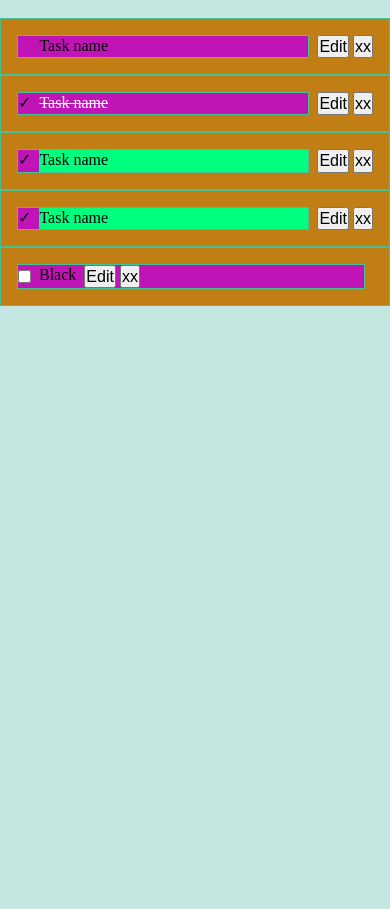
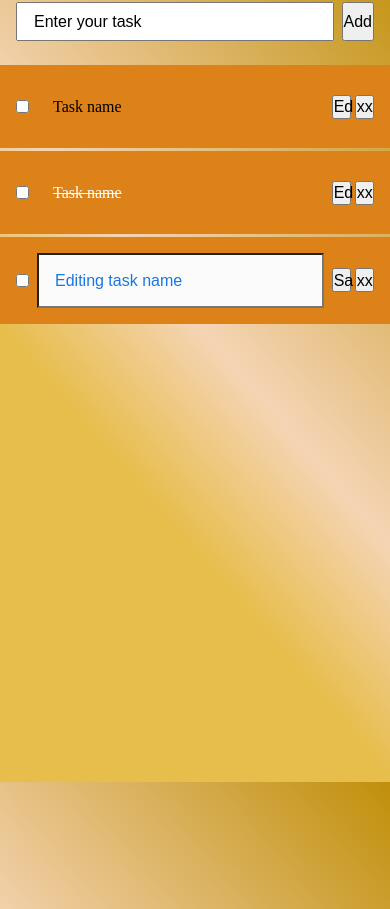
Before and after one commit to rubigit/htmlstructure, a plain HTML site: page index.html in a window 390 px wide. Shown: the part 62-971 px from the top of the page. Before the commit the page ends 924 px from the top, so only its background shows below. Drawn offline with Linux system fonts and the light colour scheme.

Commit message:
Add structure for list items. Add feature to make it responsive

```diff
--- a/css/style.css
+++ b/css/style.css
@@ -7,12 +7,12 @@ html, body {
 body {
 	min-height: 100vh;
   	margin:0;
-	background: rgb(196,231,226);
-	/* background: linear-gradient(229deg,
-	rgba(196,231,226,1) 0%, rgba(223,196,231,1) 47%,
-	rgba(196,225,231,1) 65%);
+	background: rgb(245, 212, 180);
+	background: linear-gradient(229deg,
+	rgb(192, 144, 11) 0%, rgba(245, 212, 180) 47%,
+	rgb(231, 189, 75) 65%);
 	background-repeat: no-repeat;
-    background-attachment: fixed; */
+    background-attachment: fixed;
 
 }
 
@@ -65,7 +65,7 @@ html{
 
 .topHeader{
     display: grid;
-    grid-template-columns: auto 2fr;
+
     gap: calc(var(--pad-gap)/2);
     padding: calc(var(--pad-gap)*1.5) var(--pad-gap);
 
@@ -78,6 +78,7 @@ html{
     display: flex;
     flex:1 1 auto;
     align-items: center;
+    justify-content: center;
     gap: calc(var(--pad-gap)/2);
 
     /* border:0.02em solid rgb(70, 194, 146); */
@@ -93,13 +94,14 @@ html{
 }
 
 
-.appName{
+/* .appName{
     display: none;
-}
+} */
 
 .topForm{
-    display: flex;
-    flex:1 1 auto;
+   display: grid;
+    grid-template-columns: 2fr auto;
+    /* flex:1 1 auto; */
     gap: calc(var(--pad-gap)/2);
 
     /* border:0.02em solid rgb(70, 194, 146); */
@@ -107,8 +109,18 @@ html{
 }
 
 .taskInput{
-    display: flex;
-    flex:1 1 auto;
+    /* display: flex;
+    flex:1 2 auto;
+    flex-shrink: 2;
+    flex-grow: 1; */
+    padding: calc(var(--pad-gap)/2) var(--pad-gap);
+    /* width: 100% */
+}
+
+.addTask{
+    /* width: 2em; */
+    /* flex-shrink: 1;
+    flex-wrap: wrap; */
 }
 
 
@@ -116,8 +128,11 @@ html{
 /* :::::::::::::::LIST OF TASK SECTION ::::::::::::::::::::::::: */
 
 .rootItem{
+    display: flex;
+    flex-direction: column;
     min-height: 100vh;
     padding: 0;
+    gap: calc(var(--pad-gap)/6);
 
     /* background-color: rgb(255, 255, 255); */
 }
@@ -128,30 +143,34 @@ html{
     padding: var(--pad-gap);
     gap: calc(var(--pad-gap)/2);
 
-    border:0.02em solid rgb(70, 194, 146);
-    background-color: rgb(192, 126, 20);
+    align-items: center;
+
+    /* border:0.02em solid rgb(70, 194, 146); */
+    background-color: rgb(221, 129, 25);
 }
 
 .checkItem{
     display: flex;
+    flex: 0 2 auto;
     gap: calc(var(--pad-gap)/2);
-    border:0.02em solid rgb(70, 194, 146);
-    background-color: rgb(192, 20, 183);
-}
-
-
-.checkmarkUnchecked{
-    visibility: hidden;
-}
+    align-items: center;
 
 
 
 
-
-.checkmarkChecked{
-    visibility: visible;
+    /* border:0.02em solid rgb(70, 194, 146); */
+    /* background-color: rgb(192, 20, 183);    */
 }
 
+.checkbox{
+    flex-shrink: 3;
+}
+
+.labelTaskName{
+    width: 100%;
+    padding: var(--pad-gap);
+    flex-shrink: 3;
+}
 
 .itemTaskNameChecked{
     color: rgb(255, 255, 255);
@@ -160,22 +179,21 @@ html{
 
 .itemTaskNameUnchecked{
     color: rgb(0, 0, 0);
-    text-decoration: none;
 }
 
 .itemTaskNameEdit{
-    background-color: springgreen;
-    width: 100%;
+
+    color: rgb(24, 119, 228);
+    background-color: rgb(251, 251, 251);
+    flex-shrink: 3;
+
 }
 
 
-/* ///////////////////////////// */
-
-
-
-
-
-/* ///////////////////////////////// */
+.editSave, .delete{
+    width: 1.2em;
+    height: 1.5em;
+}
 
 /* ::::::::::::::::::::::::::::::::::::::::::::::::::::::::::::: */
 /* :::::::::::::::MEDIA QUERY ::::::::::::::::::::::::: */
@@ -190,11 +208,26 @@ html{
   @media screen and (min-width: 55em) {
 
     .topHeader{
-        padding: calc(var(--pad-gap)*1.5) calc(var(--pad-gap)*4);
+        grid-template-columns: auto 2fr;
+        padding: calc(var(--pad-gap)*2.5) calc(var(--pad-gap)*6.5);
+
+    }
+
+    .logoWrap{
+        display: flex;
+        flex:1 1 auto;
+        align-items: center;
+        gap: calc(var(--pad-gap)/2);
 
     }
 
     .rootItem{
         padding: 0 calc(var(--pad-gap)*6.5);
     }
+
+
+    .editSave, .delete{
+        width: 1.7em;
+        height: 2em;
+    }
   }
--- a/index.html
+++ b/index.html
@@ -19,62 +19,48 @@
                 <h1 class="appName">TO DO LIST</h1>
             </div>
             <form class="topForm">
-                <input class="taskInput" type="text">
-                <button>Add</button>
+                <input class="taskInput" value="Enter your task" type="text">
+                <button class="addTask">Add</button>
             </form>
         </header>
 
-        <section class="rootItem">
-            <div class="itemContainer">
-                <p class="checkItem"><span class="checkmarkUnchecked">&check;</span><span
-                        class="itemTaskNameUnchecked">Task name</span></p>
+        <ul class="rootItem">
+            <li class="itemContainer">
+                <div class="checkItem">
+                    <input class="checkbox" type="checkbox" name="taskName" value="taskName" id="taskID1">
+                    <label class="labelTaskName itemTaskNameUnchecked" for="taskID1">Task name</label>
+                    <!-- <input class="labelTaskName itemTaskNameEdit" type="text" value="Editing task name"> -->
+                </div>
                 <div>
-                    <button>Edit</button>
-                    <button>xx</button>
+                    <button class="editSave">Ed</button>
+                    <button class="delete">xx</button>
                 </div>
-            </div>
-            <div class="itemContainer">
-                <p class="checkItem"><span class="checkmarkChecked">&check;</span><span class="itemTaskNameChecked">Task
-                        name</span></p>
+            </li>
+
+            <li class="itemContainer">
+                <div class="checkItem">
+                    <input class="checkbox" type="checkbox" name="taskName" value="taskName" id="taskID2">
+                    <label class="labelTaskName itemTaskNameChecked" for="taskID2">Task name</label>
+                    <!-- <input class="labelTaskName itemTaskNameEdit" type="text" value="Editing task name"> -->
+                </div>
                 <div>
-                    <button>Edit</button>
-                    <button>xx</button>
+                    <button class="editSave">Ed</button>
+                    <button class="delete">xx</button>
                 </div>
-            </div>
+            </li>
 
-            <div class="itemContainer">
-                <p class="checkItem"><span class="checkmarkChecked">&check;</span><span class="itemTaskNameEdit">Task
-                        name</span></p>
+            <li class="itemContainer">
+                <div class="checkItem">
+                    <input class="checkbox" type="checkbox" name="taskName" value="taskName" id="taskID3">
+                    <!-- <label class="labelTaskName itemTaskNameUnchecked" for="taskID1">Task name</label> -->
+                    <input class="labelTaskName itemTaskNameEdit" type="text" value="Editing task name">
+                </div>
                 <div>
-                    <button>Edit</button>
-                    <button>xx</button>
+                    <button class="editSave">Sa</button>
+                    <button class="delete">xx</button>
                 </div>
-            </div>
-
-            <div class="itemContainer">
-                <p class="checkItem"><span class="checkmarkChecked">&check;</span><span class="itemTaskNameEdit">Task
-                        name</span></p>
-                <div>
-                    <button>Edit</button>
-                    <button>xx</button>
-                </div>
-            </div>
-
-
-
-
-
-            <ul class="itemContainer">
-                <li class="checkItem"><input type="checkbox" name="color" value="black" id="black">
-                    <label for="black">Black</label>
-                    <div>
-                        <button>Edit</button>
-                        <button>xx</button>
-                    </div>
-                </li>
-            </ul>
-
-        </section>
+            </li>
+        </ul>
 
 
     </main>
```
